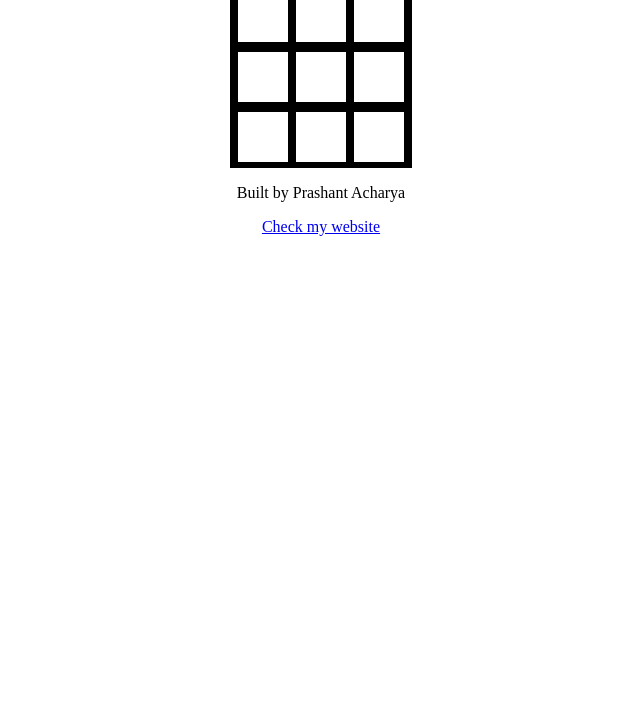
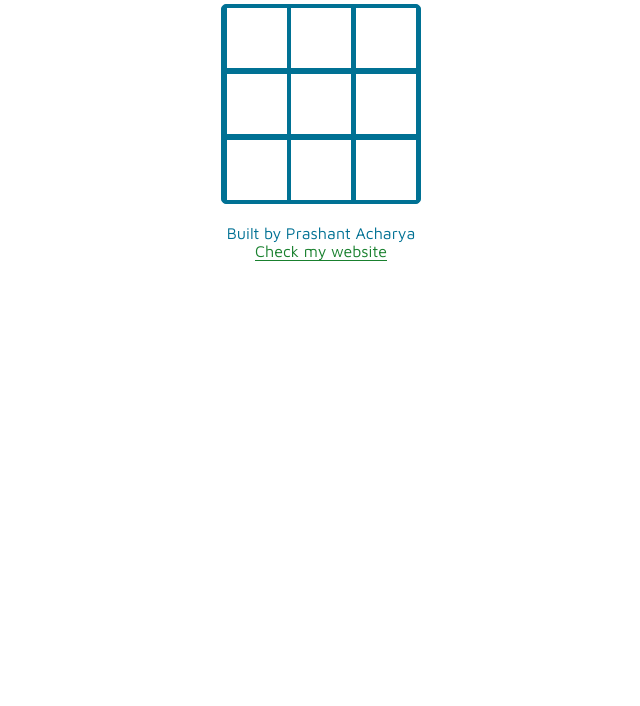
Before and after one commit to Prashant-Acharya/tictactoe, a plain HTML site: page index.html in a window 1280 px wide. Shown: the part 94-800 px from the top of the page, without its empty margins (319-959 px from the left). Drawn offline with Linux system fonts and the light colour scheme; some packages are replaced by stand-ins of ours; a script that the page names is missing.

Commit message:
new design

```diff
--- a/css/style.css
+++ b/css/style.css
@@ -1,5 +1,20 @@
+@import url('https://fonts.googleapis.com/css?family=Maven+Pro&display=swap');
+
+* {
+  margin: 0;
+  padding: 0;
+  box-sizing: border-box;
+}
+
 .container {
   text-align: center;
+  font-family: 'Maven Pro', sans-serif;
+  color: #007194;
+  padding: 5vh;
+}
+
+h1 {
+  color: #196d80;
 }
 
 .display-center {
@@ -8,22 +23,24 @@
 }
 
 .board {
-  width: 180px;
-  height: 180px;
-  border: 1px solid black;
+  width: 200px;
+  height: 200px;
+  border: 1px solid #007194;
+  border-radius: 5px;
   display: flex;
   flex-wrap: wrap;
   align-items: center;
   justify-content: space-evenly;
-  background-color: black;
+  background-color: #007194;
   user-select: none;
+  margin: 20px;
 }
 
 .boxes {
-  height: 50px;
-  width: 50px;
-  border: 1px solid black;
+  height: 60px;
+  width: 60px;
   background-color: white;
+  color: #278368;
   display: flex;
   align-items: center;
   justify-content: center;
@@ -31,6 +48,17 @@
 }
 
 .boxes:hover {
-  background-color: lightyellow;
+  background-color: #e7f6ff;
   cursor: pointer;
 }
+
+a {
+  margin-top: 30px;
+  color: #19802e;
+  text-decoration: none;
+  border-bottom: 1px solid #19802e;
+}
+
+a:hover {
+  border: none;
+}
--- a/index.html
+++ b/index.html
@@ -34,7 +34,9 @@
 
       <footer>
         <p>Built by Prashant Acharya</p>
-        <p><a href="https://prashantacharya.com">Check my website</a></p>
+        <a href="https://prashantacharya.com" target="_blank">
+          Check my website
+        </a>
       </footer>
     </div>
 
--- a/scripts/index.js
+++ b/scripts/index.js
@@ -14,6 +14,16 @@ const winningPatterns = [
   [2, 4, 6]
 ];
 
+function sweetAlert({ icon, title, text }) {
+  Swal.fire({
+    icon,
+    title,
+    text
+  }).then(() => {
+    window.location.reload();
+  });
+}
+
 function checkWinner() {
   winningPatterns.forEach(WP => {
     if (
@@ -23,32 +33,26 @@ function checkWinner() {
     ) {
       winner = true;
       if (boxes[WP[0]] == 'x') {
-        Swal.fire({
+        sweetAlert({
           icon: 'success',
           title: 'Congratulations',
           text: 'You win'
-        }).then(() => {
-          window.location.reload();
         });
       } else {
-        Swal.fire({
+        sweetAlert({
           icon: 'error',
           title: 'You loose.',
           text: 'Better Luck Next Time.'
-        }).then(() => {
-          window.location.reload();
         });
       }
     }
   });
 
   if (!winner && boxes.filter(box => box == null).length === 0) {
-    Swal.fire({
+    sweetAlert({
       icon: 'info',
       title: 'Draw',
       text: 'You failed to win, better luck next time.'
-    }).then(() => {
-      window.location.reload();
     });
   }
 
@@ -80,7 +84,7 @@ function playerClick(index) {
     if (!winner && boxes.filter(box => box === null).length > 0) {
       setTimeout(() => {
         cpuClick();
-      }, 0);
+      }, 100);
     }
   }
   writeOnBoxes();
```
